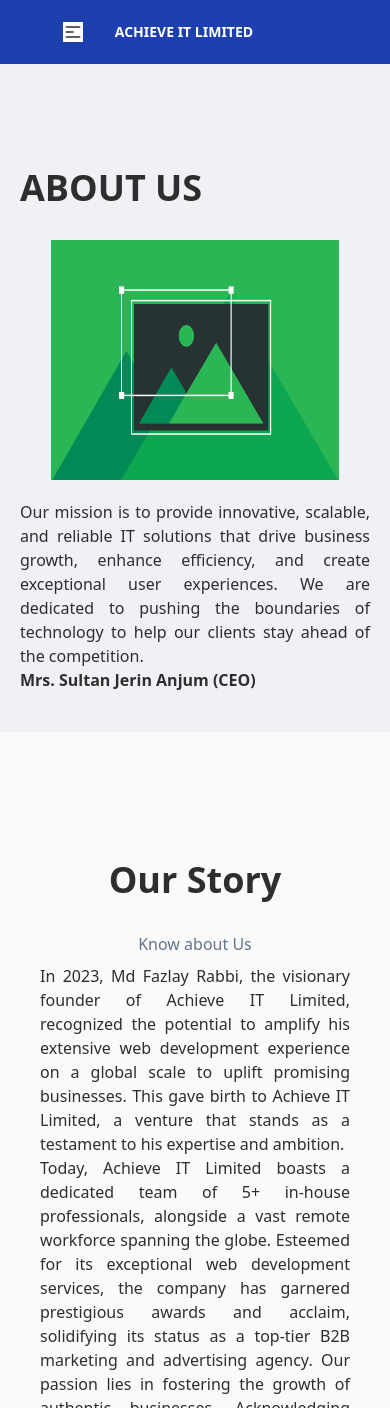
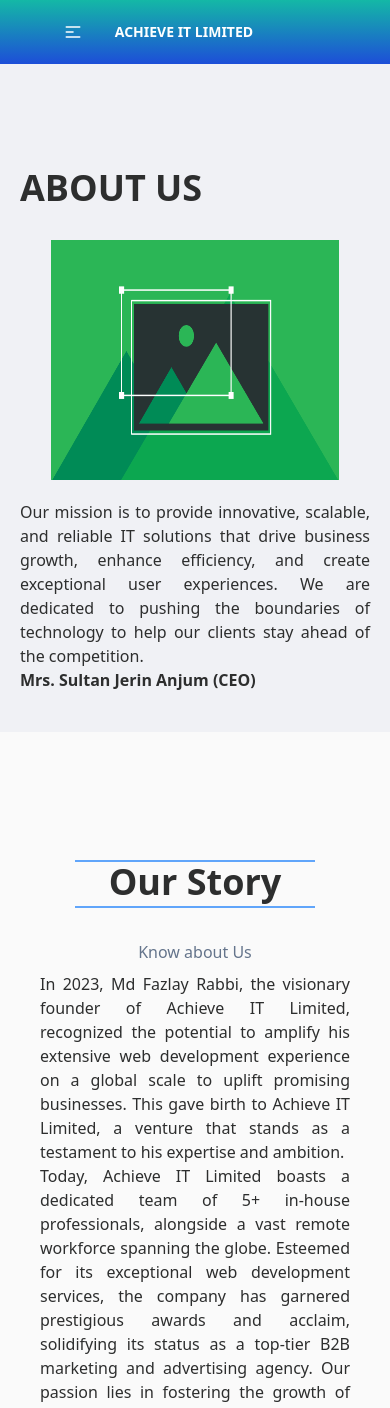
Before and after one commit to A-amirul/achieve-it-ltd, a React (Vite) app: page /about in a window 390 px wide. Shown: the top 1408 px of the page. Built offline with nearby package versions, Linux system fonts and the light colour scheme.

Commit message:
customise design

```diff
--- a/src/pages/AboutSection/OurStory.jsx
+++ b/src/pages/AboutSection/OurStory.jsx
@@ -8,7 +8,7 @@
   return (
     <div className="bg-[#fafafa]">
       <div className="mx-auto max-w-screen-xl pt-16">
-        <h1 className="text-4xl mt-16 mb-8 font-semibold text-center">
+        <h1 className="text-4xl mt-16 mb-8 font-semibold text-center w-60 mx-auto border-y-2 pb-1 border-blue-400">
           Our Story
         </h1>
         <p className="text-slate-500 text-center my-2 font-medium">
--- a/src/pages/Home/Banner.jsx
+++ b/src/pages/Home/Banner.jsx
@@ -1,5 +1,7 @@
 import { Link } from "react-router-dom";
 import { useTypewriter } from "react-simple-typewriter";
+import { PiNotePencilDuotone } from "react-icons/pi";
+import { MdMiscellaneousServices } from "react-icons/md";
 
 const Banner = () => {
   const [text] = useTypewriter({
@@ -30,18 +32,21 @@
                   enterprises re-imagine their business and navigate their
                   digital transformation.
                 </p>
-                  <div className="pt-4">
+                <div className="pt-4 space-x-4">
                   <Link
                     to="/comingSoon"
-                      className="btn bg-gradient-to-r text-lg  from-emerald-500 to-lime-500 mr-4 px-8 font-semibold "
+                    className="btn bg-gradient-to-r  text-lg rounded-3xl  text-green-600 px-8 font-semibold "
                   >
+                  <PiNotePencilDuotone></PiNotePencilDuotone>
+
                     Visit Here
                   </Link>
 
                   <Link
                     to="/comingSoon"
-                      className="btn bg-gradient-to-r text-lg px-10   from-orange-500 to-yellow-500 font-semibold"
+                    className="btn  text-lg px-10 rounded-3xl text-white bg-gradient-to-t from-blue-700 to-teal-500  font-semibold"
                   >
+                  <MdMiscellaneousServices></MdMiscellaneousServices>
                     Services
                   </Link>
                 </div>
@@ -51,7 +56,6 @@
         </div>
       </div>
     </div>
-
   );
 };
 
--- a/src/pages/Home/Clients.jsx
+++ b/src/pages/Home/Clients.jsx
@@ -14,8 +14,8 @@
 const Clients = () => {
   return (
     <div className="max-w-screen-xl mx-auto mb-10">
-      <h1 className="text-center font-semibold text-4xl mt-10 my-4">
-        Our Clients{" "}
+      <h1 className="text-center font-semibold text-4xl mt-10 my-4 w-60 mx-auto border-y-2 pb-1 border-blue-400">
+        Our Clients
       </h1>
       <p className="text-slate-500 text-center my-4 font-medium pb-8">
         We are trusted by industry leaders
--- a/src/pages/Home/Reviews.jsx
+++ b/src/pages/Home/Reviews.jsx
@@ -8,7 +8,7 @@
 const Reviews = () => {
   return (
     <div className="font-serif">
-      <h1 className="text-4xl mt-16 mb-8 font-semibold text-center">
+      <h1 className="text-4xl mt-16 mb-8 font-semibold text-center w-96 mx-auto border-y-2 pb-1 border-blue-400">
         Our Clients Reviews
       </h1>
       <p className="text-slate-500 text-center my-2 font-medium">
--- a/src/pages/Home/Services.jsx
+++ b/src/pages/Home/Services.jsx
@@ -14,7 +14,7 @@
   return (
     <div className=" py-10 md:py-24 bg-white">
       <div className="max-w-screen-xl mx-auto ">
-        <h3 className="md:text-4xl font-semibold text-center">Our Services</h3>
+        <h3 className="md:text-4xl font-semibold text-center w-60 mx-auto border-y-2 pb-1 border-blue-400 ">Our Services</h3>
       </div>
       <div className="max-w-screen-xl mx-auto mt-10">
         <p className="text-slate-500 text-center my-2 font-medium">
--- a/src/shared/Footer/Footer.jsx
+++ b/src/shared/Footer/Footer.jsx
@@ -33,8 +33,7 @@
           </div>
           <p>
             <span className="text-2xl font-bold">Natural Madina Tower,</span>
-            <br /> East Vatara (Sayeed Nagor), <br /> 100 Feet, <br /> Gulshan,
-            Vatara, Dhaka
+            <br /> East Vatara (Sayeed Nagor), <br /> 100 Feet, <br /> Gulshan , Dhaka 1212
           </p>
         </div>
       </footer>
--- a/src/shared/Header/Header.jsx
+++ b/src/shared/Header/Header.jsx
@@ -95,14 +95,14 @@
   );
 
   return (
-    <div className="navbar bg-blue-800 font-semibold text-lg py-0">
+    <div className="navbar bg-gradient-to-t from-blue-700 to-teal-500 font-semibold text-lg py-0">
       <div className="navbar-start">
         <div className="dropdown">
           <label tabIndex={0} className="btn btn-ghost lg:hidden w-[300px] ">
             <svg
               xmlns="http://www.w3.org/2000/svg"
 
-              className="h-5 w-5 bg-white"
+              className="h-5 w-5 text-white "
               fill="none"
               viewBox="0 0 24 24"
               stroke="currentColor"
@@ -118,7 +118,7 @@
           </label>
           <ul
             tabIndex={0}
-            className="menu menu-sm dropdown-content mt-3 z-[1] p-2 shadow bg-blue-500 text-base-100 rounded-box w-52"
+            className="menu menu-sm dropdown-content mt-3 z-[1] bg-teal-700 p-2 shadow text-base-100 rounded-box w-52"
           >
             {navOptions}
           </ul>
```
Lines whose indentation alone changed are shown as unchanged.
